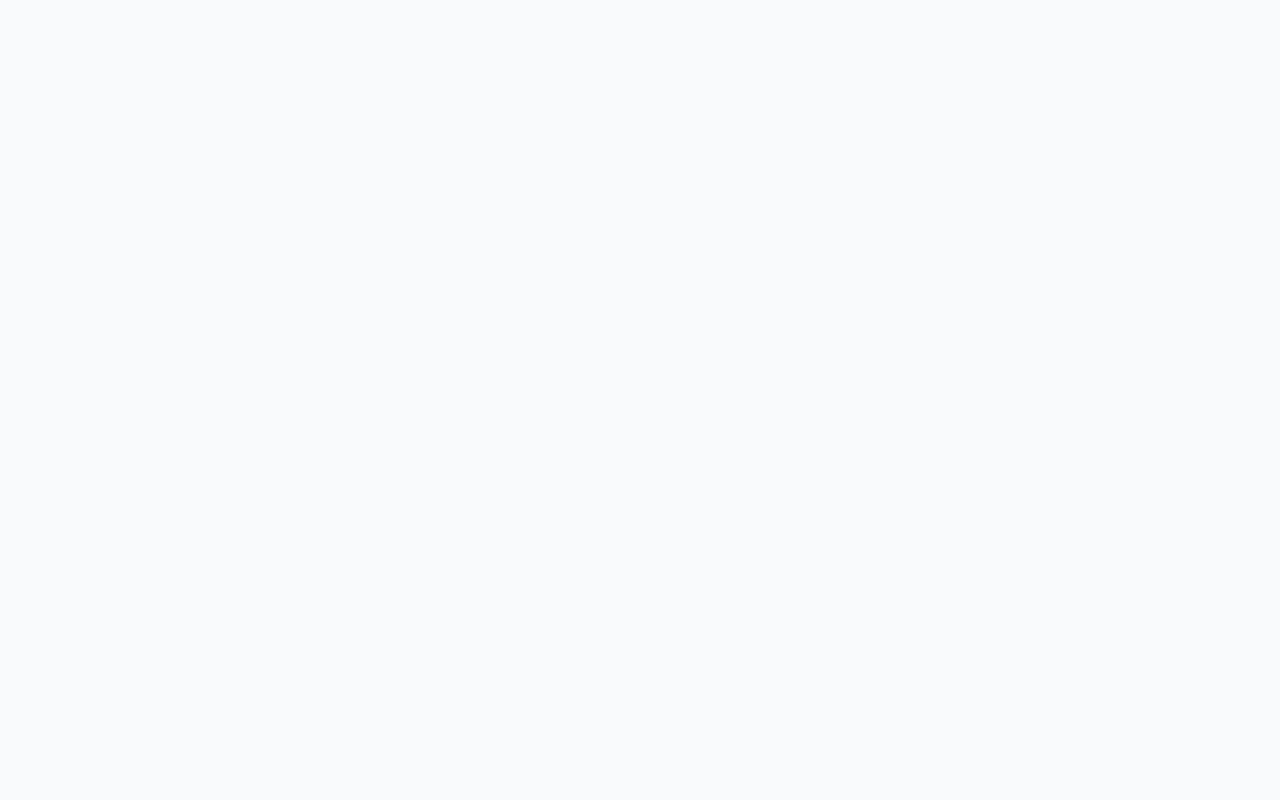
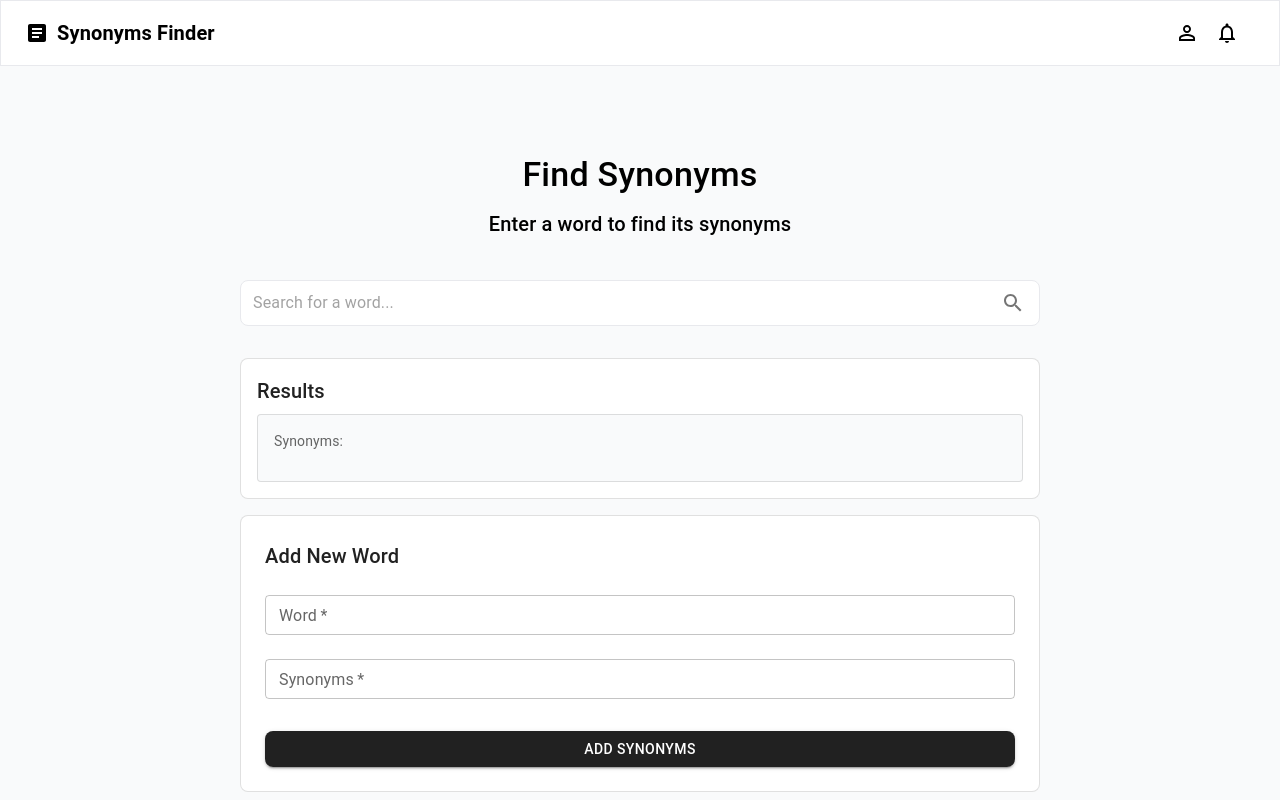
Before and after one commit to HamidRezaeirad/find-synonyms, a React (Vite) app in the folder frontend/: page / in a window 1280 px wide. Built offline with nearby package versions, Linux system fonts and the light colour scheme.

Commit message:
feat [#11] apply changes to App component

```diff
--- a/frontend/src/App.tsx
+++ b/frontend/src/App.tsx
@@ -1,7 +1,65 @@
-import React from "react";
+import { Box, Grid2, Typography } from "@mui/material";
+import React, { useState } from "react";
+import { FadeAlert, Navbar } from "./components";
+import { AddSynonyms, SearchSynonyms } from "./containers";
+import { AlertType } from "./types/alertType";
 
 const App: React.FC = () => {
-  return <></>;
+  const [alert, setAlert] = useState<string | undefined>(undefined);
+  const [alerType, setAlertType] = useState<AlertType | undefined>(undefined);
+
+  const onFadeTimeoutHandler = () => {
+    setAlert(undefined);
+  };
+
+  const onSetAlertHandler = (message: string, type?: AlertType) => {
+    setAlert(message);
+    setAlertType(type);
+  };
+
+  return (
+    <Box sx={{ margin: "auto" }}>
+      <Grid2 size={12}>
+        <Navbar />
+      </Grid2>
+      <Grid2 size={6} sx={{ p: 2, maxWidth: 400, margin: "auto" }}>
+        <FadeAlert
+          alert={alert}
+          onFadeTimeout={onFadeTimeoutHandler}
+          timeout={3000}
+          alerType={alerType}
+        />
+      </Grid2>
+      <Box sx={{ p: 1, maxWidth: 800, margin: "auto" }}>
+        <Grid2 size={12}>
+          <Typography
+            variant="h4"
+            gutterBottom
+            align="center"
+            sx={{ fontWeight: 500 }}
+          >
+            Find Synonyms
+          </Typography>
+        </Grid2>
+        <Grid2 size={12}>
+          <Typography variant="h6" align="center" sx={{ pb: 3 }}>
+            Enter a word to find its synonyms
+          </Typography>
+        </Grid2>
+      </Box>
+      <Box sx={{ p: 1, maxWidth: 800, margin: "auto" }}>
+        <Grid2 container spacing={2}>
+          <Grid2 size={12}>
+            <SearchSynonyms onSetAlert={onSetAlertHandler} />
+          </Grid2>
+
+          <Grid2 size={12}>
+            <AddSynonyms onSetAlert={onSetAlertHandler} />
+          </Grid2>
+        </Grid2>
+      </Box>
+    </Box>
+  );
 };
 
 export default App;
```
